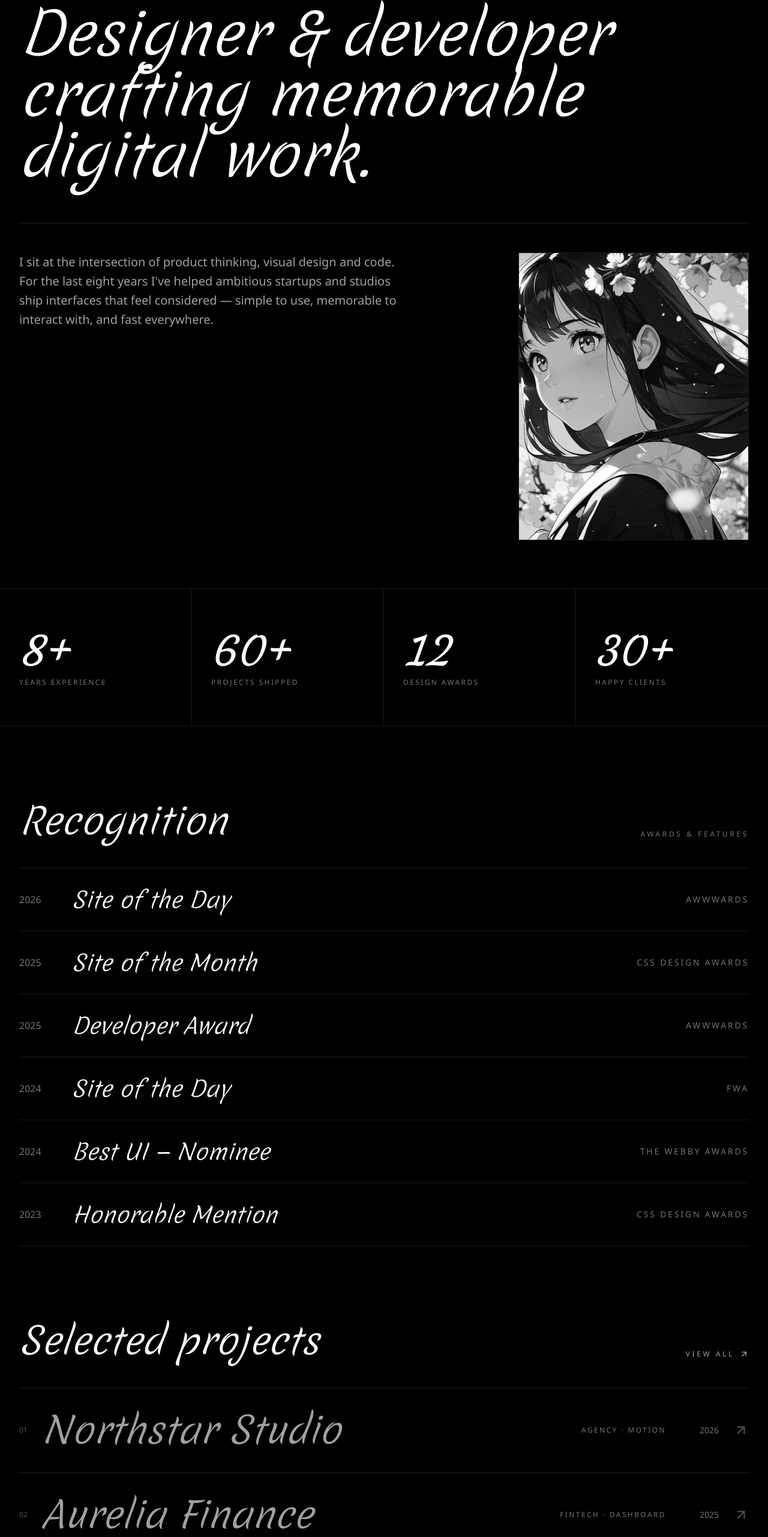
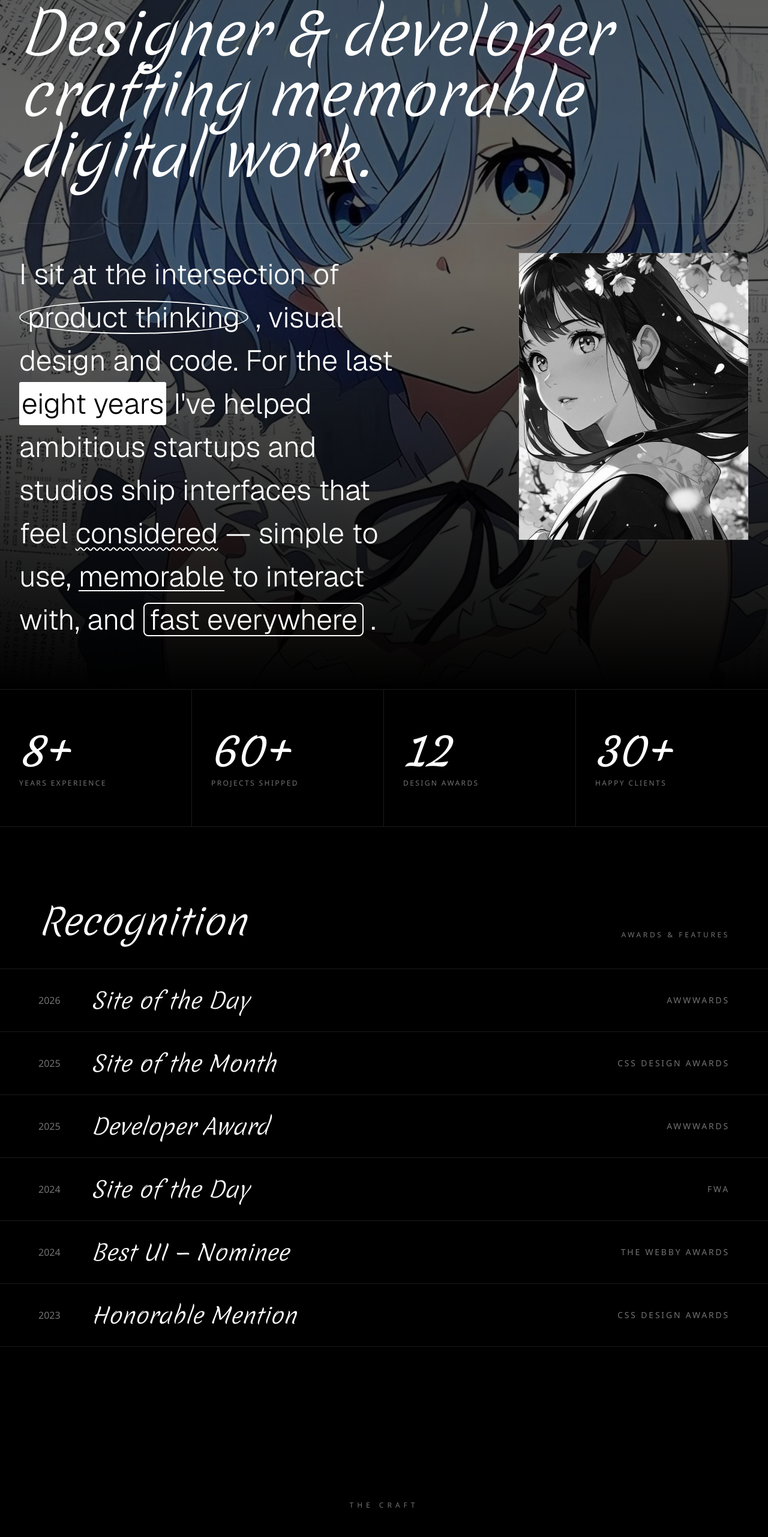
Before and after one commit to SauravkuSingh/portfolio-template, a Next.js app: page /about in a window 1280 px wide. Shown: the part 234-2797 px from the top of the page at 60% size. Built offline with nearby package versions, Linux system fonts and the light colour scheme; a web font is replaced by a local one.

Commit message:
feat: add ScrollRevealText component and implement global error handling

```diff
--- a/app/about/page.tsx
+++ b/app/about/page.tsx
@@ -2,9 +2,22 @@
 
 import Image from "next/image";
 import { motion } from "framer-motion";
-import { ArrowUpRight } from "lucide-react";
-import TransitionLink from "../components/TransitionLink";
 import NextPage from "../components/NextPage";
+import ScrollRevealText, { type Segment } from "../components/ScrollRevealText";
+
+const introSegments: Segment[] = [
+  { text: "I sit at the intersection of" },
+  { text: "product thinking", mark: "circle" },
+  { text: ", visual design and code. For the last" },
+  { text: "eight years", mark: "hl" },
+  { text: "I've helped ambitious startups and studios ship interfaces that feel" },
+  { text: "considered", mark: "wavy" },
+  { text: "— simple to use," },
+  { text: "memorable", mark: "underline" },
+  { text: "to interact with, and" },
+  { text: "fast everywhere", mark: "box" },
+  { text: "." },
+];
 
 const stats = [
   { value: "8+", label: "Years experience" },
@@ -22,14 +35,6 @@ const awards = [
   { year: "2023", name: "Honorable Mention", org: "CSS Design Awards" },
 ];
 
-const projects = [
-  { n: "01", title: "Northstar Studio", cat: "Agency · Motion", year: "2026" },
-  { n: "02", title: "Aurelia Finance", cat: "Fintech · Dashboard", year: "2025" },
-  { n: "03", title: "Lumen Commerce", cat: "E-commerce · Headless", year: "2025" },
-  { n: "04", title: "Nova AI Engine", cat: "AI · WebGL", year: "2026" },
-  { n: "05", title: "Aether Workspace", cat: "Product · SaaS", year: "2026" },
-];
-
 const reveal = {
   initial: { y: 40, opacity: 0 },
   whileInView: { y: 0, opacity: 1 },
@@ -41,7 +46,21 @@ export default function AboutPage() {
   return (
     <div className="bg-black text-white">
       {/* ================= HERO ================= */}
-      <section className="mx-auto max-w-[1700px] px-8 pt-40 pb-20 md:pt-48">
+      <section className="relative overflow-hidden pt-40 pb-20 md:pt-48">
+        {/* Top background image */}
+        <div className="pointer-events-none absolute inset-0">
+          <Image
+            src="/images/image2.jpg"
+            alt=""
+            fill
+            priority
+            className="object-cover object-center opacity-60"
+          />
+          <div className="absolute inset-0 bg-black/30" />
+          <div className="absolute inset-0 bg-gradient-to-b from-black/20 via-transparent to-black" />
+        </div>
+
+        <div className="relative mx-auto max-w-[1700px] px-8">
         <motion.p {...reveal} className="text-xs font-mono uppercase tracking-[0.5em] text-neutral-500">
           About — Anne Frank
         </motion.p>
@@ -54,11 +73,11 @@ export default function AboutPage() {
         </motion.h1>
 
         <div className="mt-16 grid gap-12 border-t border-white/10 pt-12 md:grid-cols-[1.2fr_1fr]">
-          <motion.p {...reveal} className="max-w-2xl text-lg leading-8 text-neutral-400 md:text-xl">
-            I sit at the intersection of product thinking, visual design and code. For the last
-            eight years I&apos;ve helped ambitious startups and studios ship interfaces that feel
-            considered — simple to use, memorable to interact with, and fast everywhere.
-          </motion.p>
+          <ScrollRevealText
+            segments={introSegments}
+            animateOnEnter
+            className="max-w-4xl font-sans text-3xl font-light leading-[1.6] text-white md:text-5xl md:leading-[1.5]"
+          />
           <motion.div {...reveal} className="relative aspect-4/5 w-full max-w-sm overflow-hidden justify-self-end border border-white/10">
             <Image
               src="/images/Anime.jpg"
@@ -67,6 +86,7 @@ export default function AboutPage() {
               className="object-cover object-center grayscale transition-all duration-700 hover:grayscale-0"
             />
           </motion.div>
+        </div>
         </div>
       </section>
 
@@ -90,8 +110,8 @@ export default function AboutPage() {
       </section>
 
       {/* ================= RECOGNITION (awards list) ================= */}
-      <section className="mx-auto max-w-[1700px] px-8 py-24 md:py-32">
-        <motion.div {...reveal} className="flex items-end justify-between">
+      <section className="w-full py-24 md:py-32">
+        <motion.div {...reveal} className="flex items-end justify-between px-8 md:px-16">
           <h2 className="font-serif text-4xl font-light italic md:text-6xl">Recognition</h2>
           <span className="text-xs font-mono uppercase tracking-[0.3em] text-neutral-500">
             Awards &amp; features
@@ -104,8 +124,17 @@ export default function AboutPage() {
               key={`${a.org}-${i}`}
               {...reveal}
               transition={{ ...reveal.transition, delay: i * 0.04 }}
-              className="group flex items-center justify-between gap-6 border-b border-white/10 py-6 transition-colors duration-300 hover:bg-white hover:text-black md:py-8"
+              className="group relative flex items-center justify-between gap-6 border-b border-white/10 px-8 py-6 transition-colors duration-300 hover:bg-white/80 hover:text-black md:px-16 md:py-8"
             >
+              {/* Hover preview image, centered on top of the row */}
+              <div className="pointer-events-none absolute left-1/2 top-1/2 z-30 -translate-x-1/2 -translate-y-1/2 scale-90 opacity-0 transition-all duration-300 group-hover:scale-100 group-hover:opacity-100">
+                {/* eslint-disable-next-line @next/next/no-img-element */}
+                <img
+                  src={`/images/image${(i % 5) + 1}.jpg`}
+                  alt=""
+                  className="h-48 w-72 rounded-lg border-2 border-white object-cover shadow-2xl md:h-64 md:w-[26rem]"
+                />
+              </div>
               <span className="w-16 shrink-0 font-mono text-sm text-neutral-500 group-hover:text-black/60 md:text-base">
                 {a.year}
               </span>
@@ -120,45 +149,13 @@ export default function AboutPage() {
         </div>
       </section>
 
-      {/* ================= SELECTED PROJECTS ================= */}
-      <section className="mx-auto max-w-[1700px] px-8 pb-24 md:pb-32">
-        <motion.div {...reveal} className="flex items-end justify-between">
-          <h2 className="font-serif text-4xl font-light italic md:text-6xl">Selected projects</h2>
-          <TransitionLink
-            href="/projects"
-            className="group flex items-center gap-2 text-xs font-mono uppercase tracking-[0.3em] text-neutral-400 transition-colors hover:text-white"
-          >
-            View all
-            <ArrowUpRight size={16} className="transition-transform group-hover:-translate-y-0.5 group-hover:translate-x-0.5" />
-          </TransitionLink>
-        </motion.div>
-
-        <div className="mt-12 border-t border-white/10">
-          {projects.map((p, i) => (
-            <motion.div
-              key={p.n}
-              {...reveal}
-              transition={{ ...reveal.transition, delay: i * 0.04 }}
-            >
-              <TransitionLink
-                href="/projects"
-                className="group flex items-center gap-6 border-b border-white/10 py-8 transition-colors duration-300 hover:bg-white/[0.03] md:py-10"
-              >
-                <span className="font-mono text-xs text-neutral-600">{p.n}</span>
-                <span className="flex-1 font-serif text-3xl font-light italic text-neutral-400 transition-colors duration-300 group-hover:text-white md:text-6xl">
-                  {p.title}
-                </span>
-                <span className="hidden text-xs font-mono uppercase tracking-[0.2em] text-neutral-500 md:block">
-                  {p.cat}
-                </span>
-                <span className="w-16 text-right font-mono text-sm text-neutral-500">{p.year}</span>
-                <ArrowUpRight
-                  size={26}
-                  className="text-neutral-600 transition-colors duration-300 group-hover:text-white"
-                />
-              </TransitionLink>
-            </motion.div>
-          ))}
+      {/* ================= PHILOSOPHY (scroll-reveal paragraph) ================= */}
+      <section className="mx-auto max-w-[1700px] px-8 py-24 text-center md:py-32">
+        <motion.p {...reveal} className="text-xs font-mono uppercase tracking-[0.5em] text-neutral-500">
+          The craft
+        </motion.p>
+        <div className="mt-12">
+          <ScrollRevealText className="mx-auto max-w-5xl text-center font-sans text-3xl font-light leading-[1.6] tracking-tight text-white md:text-5xl md:leading-[1.5]" />
         </div>
       </section>
 
--- /dev/null
+++ b/app/components/ScrollRevealText.tsx
@@ -0,0 +1,150 @@
+"use client";
+
+import { Fragment, useRef } from "react";
+import { motion, useScroll, useTransform, MotionValue } from "framer-motion";
+
+type Mark = "hl" | "underline" | "wavy" | "circle" | "box";
+export type Segment = { text: string; mark?: Mark };
+
+// hl = highlighter fill · underline = marker underline · wavy = squiggle
+// circle = ellipse around · box = rectangle around
+const defaultSegments: Segment[] = [
+  { text: "I design and build" },
+  { text: "digital products", mark: "circle" },
+  { text: "end to end — from the first rough idea to the" },
+  { text: "last line of production code", mark: "underline" },
+  { text: ". I sweat the" },
+  { text: "details", mark: "hl" },
+  { text: "most people never notice: the weight of a" },
+  { text: "typeface", mark: "wavy" },
+  { text: ", the easing of a transition, the rhythm of a grid. The best work should feel" },
+  { text: "effortless", mark: "box" },
+  { text: "even when it hides a thousand" },
+  { text: "deliberate decisions", mark: "underline" },
+  { text: "." },
+];
+
+// Reveal units: marked phrases stay whole (so annotations are continuous),
+// unmarked text is split into words for a word-by-word reveal.
+function toUnits(segments: Segment[]) {
+  const units: Segment[] = [];
+  for (const s of segments) {
+    if (s.mark) units.push(s);
+    else s.text.split(" ").forEach((w) => units.push({ text: w }));
+  }
+  return units;
+}
+
+function markClass(mark?: Mark) {
+  switch (mark) {
+    case "hl":
+      // White highlighter swipe with inverted (black) text so it stays legible.
+      return "box-decoration-clone rounded-[3px] bg-white px-1 text-black";
+    case "underline":
+      return "underline decoration-white decoration-2 underline-offset-[6px]";
+    case "wavy":
+      return "underline decoration-wavy decoration-white decoration-2 underline-offset-[6px]";
+    case "circle":
+      return "inline-block rounded-[50%] border-2 border-white px-3 py-0.5 leading-none";
+    case "box":
+      return "inline-block rounded-md border-2 border-white px-2 py-0.5 leading-none";
+    default:
+      return "";
+  }
+}
+
+export default function ScrollRevealText({
+  segments = defaultSegments,
+  className = "max-w-5xl font-sans text-3xl font-light leading-[1.6] tracking-tight text-white md:text-5xl md:leading-[1.5]",
+  animateOnEnter = false,
+}: {
+  segments?: Segment[];
+  className?: string;
+  animateOnEnter?: boolean;
+}) {
+  const units = toUnits(segments);
+  return animateOnEnter ? (
+    <EnterReveal units={units} className={className} />
+  ) : (
+    <ScrollReveal units={units} className={className} />
+  );
+}
+
+/* -------- Scroll-scrubbed reveal (reverses on scroll up) -------- */
+
+function ScrollReveal({ units, className }: { units: Segment[]; className: string }) {
+  const ref = useRef<HTMLParagraphElement>(null);
+  const { scrollYProgress } = useScroll({
+    target: ref,
+    offset: ["start 0.85", "end 0.45"],
+  });
+
+  return (
+    <p ref={ref} className={className}>
+      {units.map((u, i) => (
+        <Fragment key={i}>
+          <ScrollUnit
+            text={u.text}
+            mark={u.mark}
+            index={i}
+            total={units.length}
+            progress={scrollYProgress}
+          />{" "}
+        </Fragment>
+      ))}
+    </p>
+  );
+}
+
+function ScrollUnit({
+  text,
+  mark,
+  index,
+  total,
+  progress,
+}: {
+  text: string;
+  mark?: Mark;
+  index: number;
+  total: number;
+  progress: MotionValue<number>;
+}) {
+  const start = index / total;
+  const end = start + 1 / total;
+  const opacity = useTransform(progress, [start, end], [0.12, 1]);
+
+  return (
+    <motion.span style={{ opacity }} className={markClass(mark)}>
+      {text}
+    </motion.span>
+  );
+}
+
+/* -------- Enter reveal (plays once when it comes into view) -------- */
+
+function EnterReveal({ units, className }: { units: Segment[]; className: string }) {
+  return (
+    <motion.p
+      className={className}
+      initial="hidden"
+      whileInView="show"
+      viewport={{ once: true, margin: "-80px" }}
+      variants={{ show: { transition: { staggerChildren: 0.035 } } }}
+    >
+      {units.map((u, i) => (
+        <Fragment key={i}>
+          <motion.span
+            variants={{
+              hidden: { opacity: 0, y: 18 },
+              show: { opacity: 1, y: 0 },
+            }}
+            transition={{ duration: 0.5, ease: [0.22, 1, 0.36, 1] as const }}
+            className={`inline-block ${markClass(u.mark)}`}
+          >
+            {u.text}
+          </motion.span>{" "}
+        </Fragment>
+      ))}
+    </motion.p>
+  );
+}
```
Also changed, not shown: app/global-error.tsx (added, +49 -0 lines), app/projects/page.tsx (+7 -1 lines).
